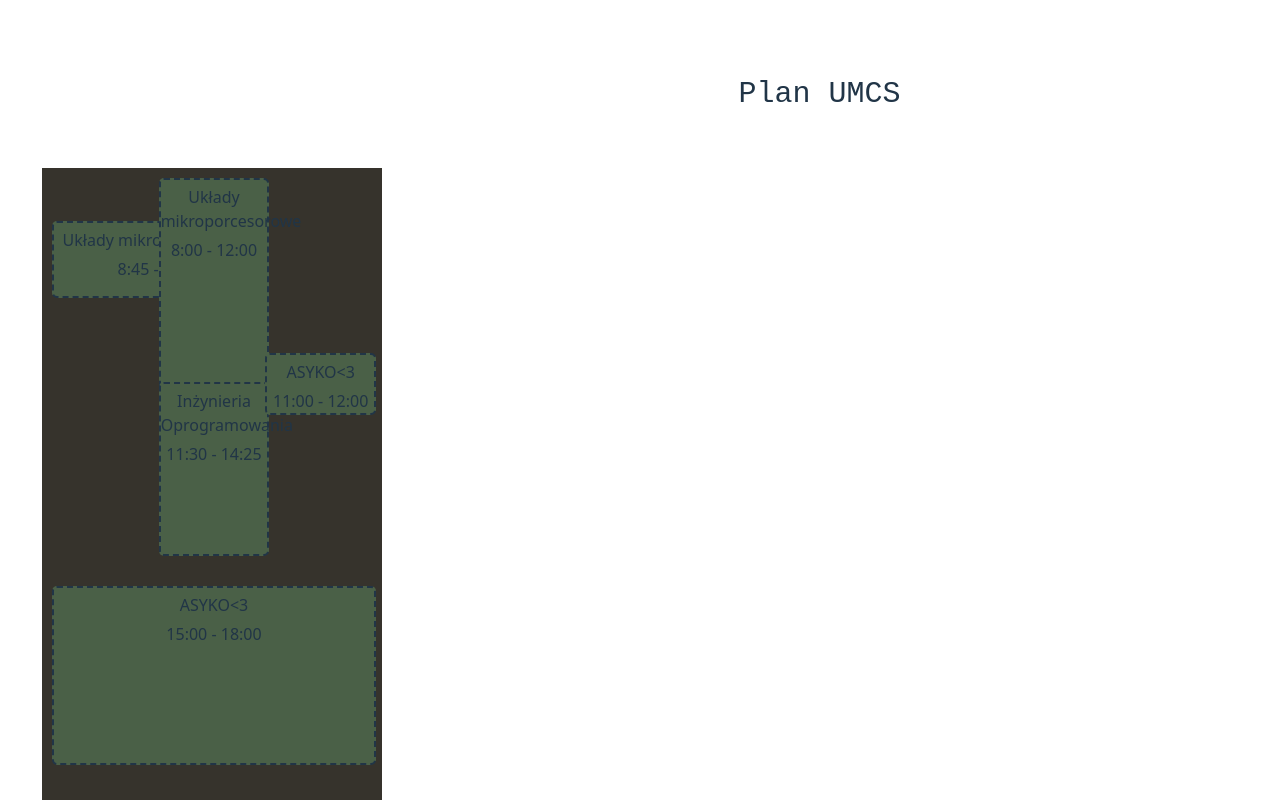
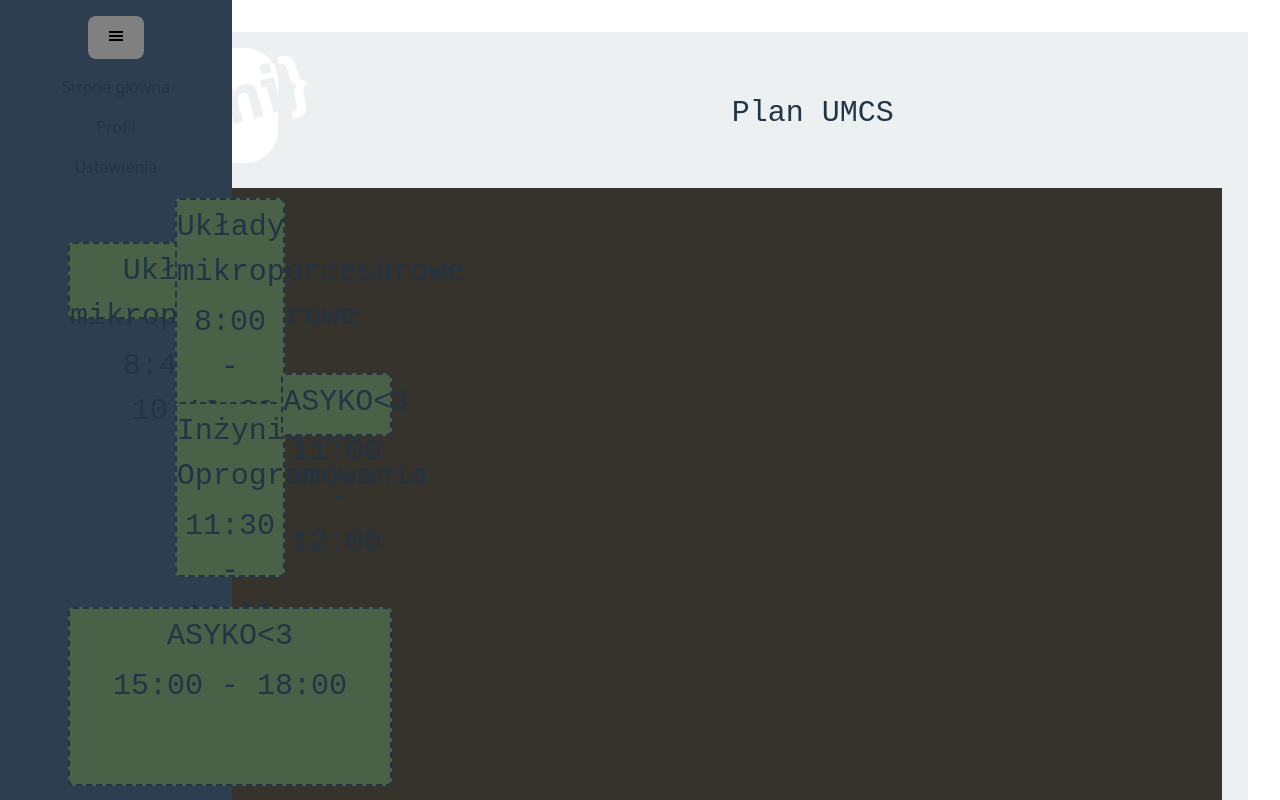
Before and after one commit to skni-umcs/mordappka-web, a React (Vite) app: page / in a window 1280 px wide. Shown: the top 800 px of the page. Built offline with nearby package versions, Linux system fonts and the light colour scheme.

Commit message:
Sidebar add

```diff
--- a/package.json
+++ b/package.json
@@ -13,6 +13,7 @@
     "axios": "^1.8.4",
     "react": "^19.0.0",
     "react-dom": "^19.0.0",
+    "react-icons": "^5.5.0",
     "react-router-dom": "^6.30.0",
     "sass": "^1.86.3",
     "scss": "^0.2.4"
--- /dev/null
+++ b/src/componetns/sidebar/Sidebar.scss
@@ -0,0 +1,36 @@
+.sidebar {
+  background: #2c3e50;
+  padding: 1rem;
+  transition: width 0.3s ease;
+  overflow: hidden;
+  position: absolute;
+  left: 0;
+  top: 0;
+  height: 100vh;
+
+  &.open {
+    width: 200px;
+  }
+
+  &.closed {
+    width: 50px;
+  }
+
+  .toggle-btn {
+    background: none;
+    border: none;
+    color: white;
+    font-size: 1.2rem;
+    cursor: pointer;
+    margin-bottom: 1rem;
+  }
+
+  ul {
+    list-style: none;
+    padding: 0;
+
+    li {
+      margin-bottom: 1rem;
+    }
+  }
+}
--- /dev/null
+++ b/src/componetns/sidebar/Sidebar.tsx
@@ -0,0 +1,21 @@
+import {useState} from "react";
+import './Sidebar.scss'
+import SidebarButton from "./sidebarButton/SidebarButton.tsx";
+
+export default function Sidebar() {
+    const [isOpen, setIsOpen] = useState(true);
+    return <>
+        <div className={`sidebar ${isOpen ? 'open' : 'closed'}`}>
+
+            <SidebarButton onClick={() => setIsOpen(prev => !prev)}/>
+            {isOpen && (
+                <ul>
+                    <li>Strona główna</li>
+                    <li>Profil</li>
+                    <li>Ustawienia</li>
+                </ul>
+            )}
+        </div>
+    </>
+
+}
--- /dev/null
+++ b/src/componetns/sidebar/sidebarButton/SidebarButton.scss
@@ -0,0 +1,3 @@
+button {
+  background-color: grey;
+}
--- /dev/null
+++ b/src/componetns/sidebar/sidebarButton/SidebarButton.tsx
@@ -0,0 +1,16 @@
+import {GiHamburgerMenu} from "react-icons/gi";
+import './SidebarButton.scss'
+
+interface SidebarButton {
+    onClick?: () => void;
+}
+
+export default function SidebarButton({onClick}: SidebarButton) {
+    return <>
+        <div className="SidebarButton">
+            <button onClick={onClick}>
+                <GiHamburgerMenu/>
+            </button>
+        </div>
+    </>
+}
--- a/src/componetns/timetable/Timetable.scss
+++ b/src/componetns/timetable/Timetable.scss
@@ -4,4 +4,5 @@
     display: flex;
     box-shadow: 2px;
     border-width: 2px;
+    width: 100%;
 }
--- /dev/null
+++ b/src/layouts/MainLayout.scss
@@ -0,0 +1,11 @@
+.layout {
+  display: flex;
+  height: 100vh;
+
+}
+
+.content {
+  flex-grow: 1;
+  padding: 1rem;
+  background: #ecf0f1;
+}
--- a/src/layouts/MainLayout.tsx
+++ b/src/layouts/MainLayout.tsx
@@ -1,14 +1,21 @@
-import { ReactNode } from "react";
+import {ReactNode} from "react";
+import Footer from '../componetns/footer/Footer';
+import Header from '../componetns/header/Header';
+import Sidebar from '../componetns/sidebar/Sidebar';
+import './MainLayout.scss';
 
 interface Props {
     children: ReactNode
 }
 
-function MainLayout({children}:Props){
-    return <div>
-        {/* <Navbar/> */}
-        <main>{children}</main>
-        {/*<Footer/>*/}
+function MainLayout({children}: Props) {
+    return <div className="layout">
+        <Sidebar />
+        <div className="content">
+            <Header/>
+            <main>{children}</main>
+            <Footer/>
+        </div>
     </div>
 }
 export default MainLayout;
--- a/src/pages/Home.tsx
+++ b/src/pages/Home.tsx
@@ -1,17 +1,13 @@
 import ClassFinder from '../componetns/classExplorer/ClassFinder';
 import Timetable from '../componetns/timetable/Timetable';
-import Footer from '../componetns/footer/Footer';
-import Header from '../componetns/header/Header'
 import './Home.scss'
 export default function Home(){
     return (
         <>
-        <Header/>
         <div className='home'>
             <Timetable/>
             {/* <ClassFinder/> */}
         </div>
-        <Footer/>
         </>
     )
 }
```
Also changed, not shown: 1 other file (tests, documents, lock files or other folders).
